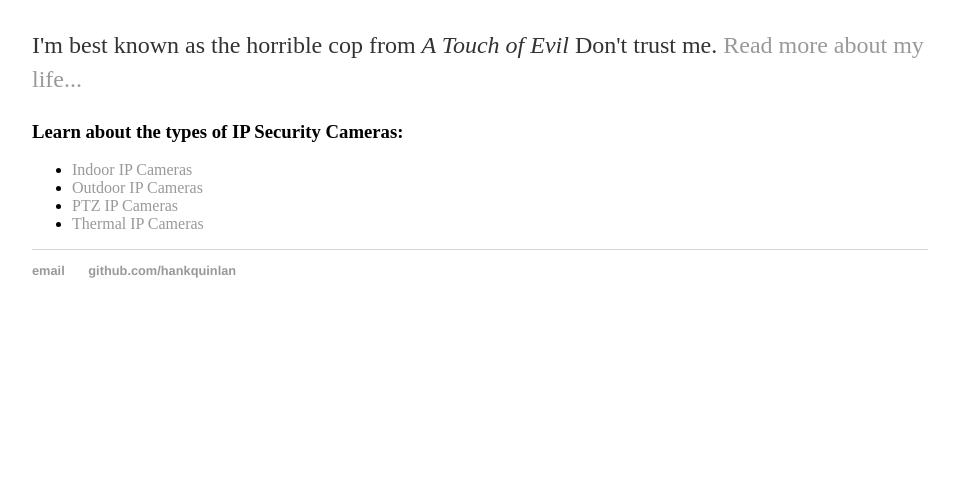
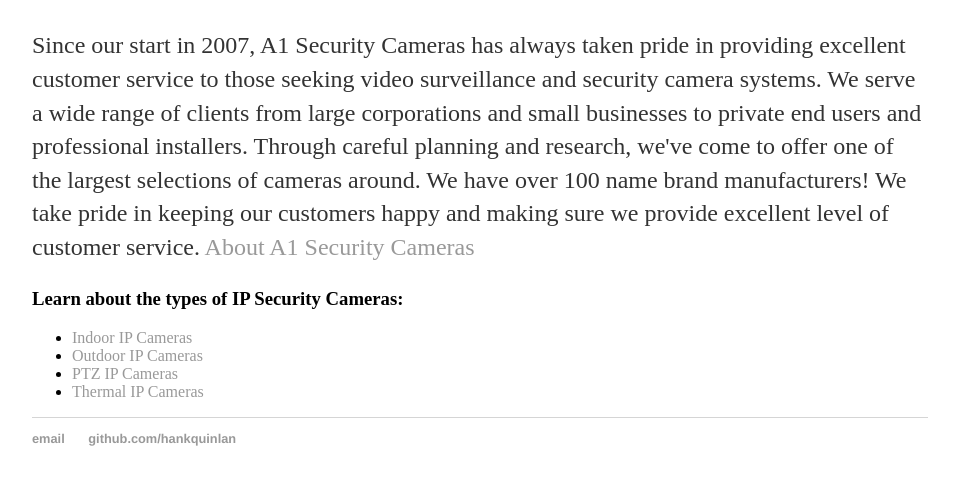
Before and after one commit to iamtlah/iamtlah.github.io, a plain HTML site: page index.html in a window 1280 px wide. Shown: the part 168-652 px from the top of the page, without its empty margins (160-1119 px from the left). Drawn offline with Linux system fonts and the light colour scheme.

Commit message:
Update index.html

```diff
--- a/index.html
+++ b/index.html
@@ -17,7 +17,8 @@
 		<div class="container">
     		<div class="blurb">
         		<h1>Hi there, I'm Hank Quinlan!</h1>
-				<p>I'm best known as the horrible cop from <em>A Touch of Evil</em> Don't trust me. <a href="/about">Read more about my life...</a></p>
+				<p>Since our start in 2007, A1 Security Cameras has always taken pride in providing excellent customer service to those seeking video surveillance and security camera systems. We serve a wide range of clients from large corporations and small businesses to private end users and professional installers. Through careful planning and research, we've come to offer one of the largest selections of cameras around. We have over 100 name brand manufacturers! We take pride in keeping our customers happy and making sure we provide excellent level of customer service.
+			</em> <a href="https://www.a1securitycameras.com/">About A1 Security Cameras</a></p>
 
 			<h3>Learn about the types of IP Security Cameras:</h3>
 <ul>
```
